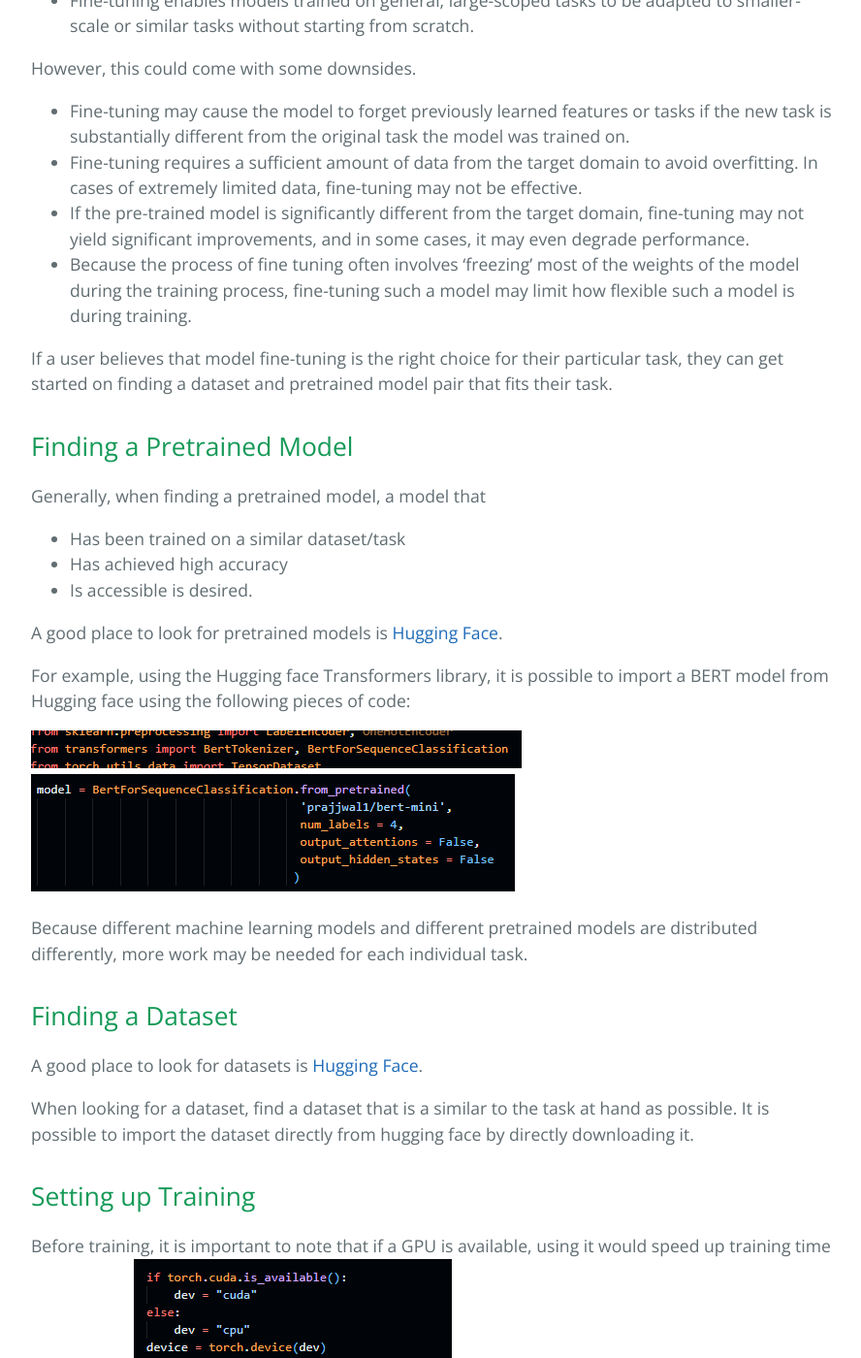
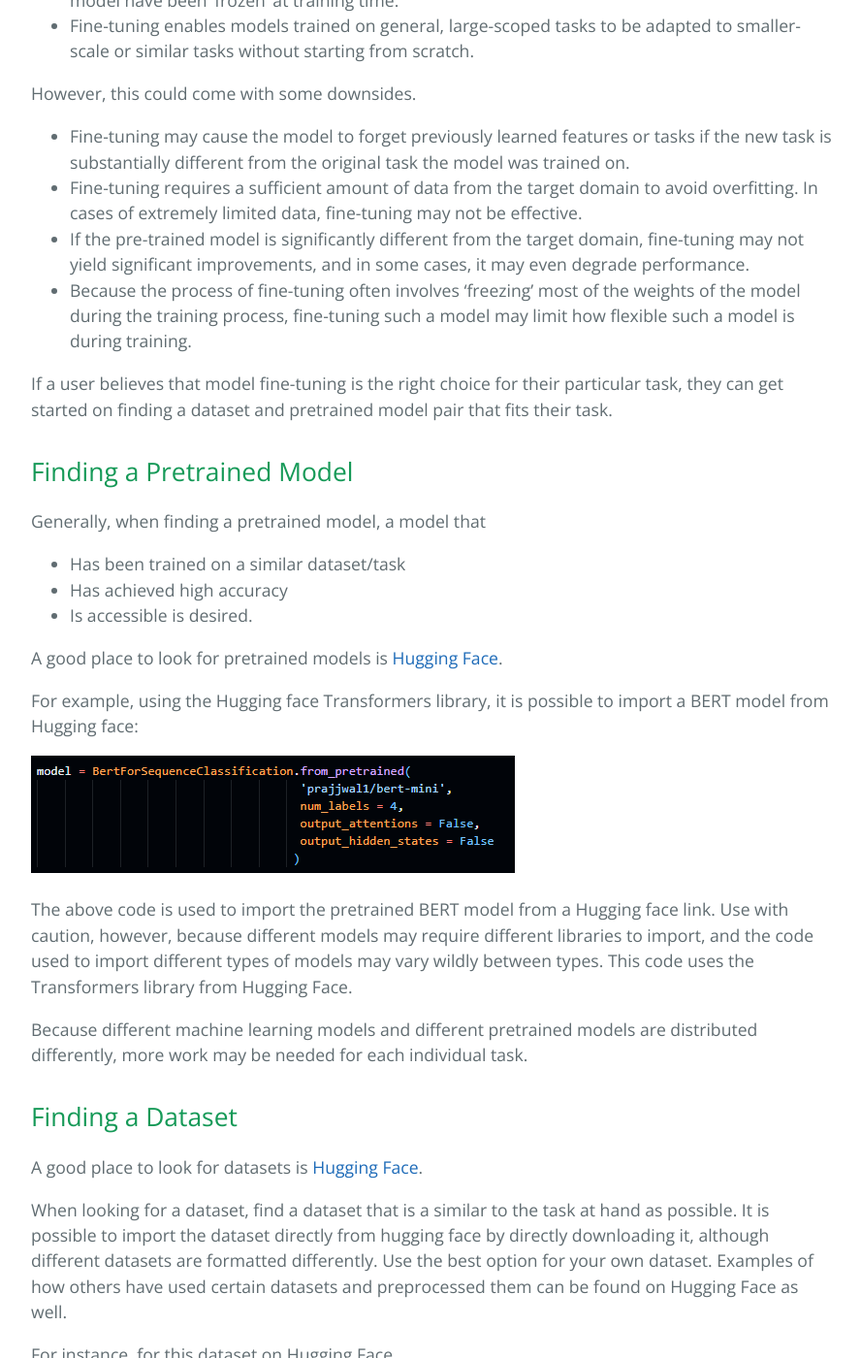
Before and after one commit to learning-software-engineering/learning-software-engineering.github.io, a Jekyll site: the page built from Topics/Tech_Stacks/fine-tuning-ml/fine-tuning.md, in a window 1280 px wide and 1400 px high, scrolled down 1532 px. Shown: the whole window at 97% size, without its empty margins (192-1080 px from the left). Built offline with Jekyll 4.4.1, drawn with Linux system fonts in a browser that asks for light colours; our own code applies the rules of GitHub Pages for plain Markdown files; some of the changed text lies outside the part shown.

Commit message:
Made edits based on comments recieved

```diff
--- a/Topics/Tech_Stacks/fine-tuning-ml/fine-tuning.md
+++ b/Topics/Tech_Stacks/fine-tuning-ml/fine-tuning.md
@@ -25,7 +25,7 @@
 
 This may yield several advantages:
 - Fine-tuning leverages the learning other parties have trained the model to recognize, often taking advantage of learning from larger, more optimized datasets.
-- Fine-tuning may take significantly less time to train, as the process of fine-tuning often involves 'freezing' most of the weights of the model.
+- Fine-tuning may take significantly less time to train, as the process of fine-tuning often involves 'freezing' most of the weights, in other words, preventing the model's weights from changing. This way, training the model only involves training a significantly lower amount of weights.
 - Fine-tuning a model may be resistant to overfitting to training data, as most of the weights of the model have been 'frozen' at training time.
 - Fine-tuning enables models trained on general, large-scoped tasks to be adapted to smaller-scale or similar tasks without starting from scratch.
 
@@ -33,7 +33,7 @@
 - Fine-tuning may cause the model to forget previously learned features or tasks if the new task is substantially different from the original task the model was trained on.
 - Fine-tuning requires a sufficient amount of data from the target domain to avoid overfitting. In cases of extremely limited data, fine-tuning may not be effective.
 - If the pre-trained model is significantly different from the target domain, fine-tuning may not yield significant improvements, and in some cases, it may even degrade performance.
-- Because the process of fine tuning often involves 'freezing' most of the weights of the model during the training process, fine-tuning such a model may limit how flexible such a model is during training.
+- Because the process of fine-tuning often involves 'freezing' most of the weights of the model during the training process, fine-tuning such a model may limit how flexible such a model is during training.
 
 If a user believes that model fine-tuning is the right choice for their particular task, they can get started on finding a dataset and pretrained model pair that fits their task.
 
@@ -47,10 +47,11 @@
 
 A good place to look for pretrained models is [Hugging Face](https://huggingface.co/models).
 
-For example, using the Hugging face Transformers library, it is possible to import a BERT model from Hugging face using the following pieces of code:
+For example, using the Hugging face Transformers library, it is possible to import a BERT model from Hugging face:
 
-![Importing the transformers library](./transformerslib.png)
-![Importing a pre trained BERT model](./Screenshot%202024-03-17%20224606.png)
+![Importing a pre trained BERT model](./ImportingModel.png)
+
+The above code is used to import the pretrained BERT model from a Hugging face link. Use with caution, however, because different models may require different libraries to import, and the code used to import different types of models may vary wildly between types. This code uses the Transformers library from Hugging Face.
 
 Because different machine learning models and different pretrained models are distributed differently, more work may be needed for each individual task.
 
@@ -58,18 +59,24 @@
 
 A good place to look for datasets is [Hugging Face](https://huggingface.co/datasets).
 
-When looking for a dataset, find a dataset that is a similar to the task at hand as possible. It is possible to import the dataset directly from hugging face by directly downloading it.
+When looking for a dataset, find a dataset that is a similar to the task at hand as possible. It is possible to import the dataset directly from hugging face by directly downloading it, although different datasets are formatted differently. Use the best option for your own dataset. Examples of how others have used certain datasets and preprocessed them can be found on Hugging Face as well.
+
+For instance, for this dataset on Hugging Face,
+![Hugging Face Dataset](./HuggingFaceDataset.png)
+
+There is a sidebar containing code that can be useful for learning how others have preprocessed or otherwise use the same dataset.
+![Hugging Face Dataset](./ModelsUsingDataset.png)
+
 
 ## Setting up Training
 
 Before training, it is important to note that if a GPU is available, using it would speed up training time significantly.
 ![GPU testing](./Screenshot%202024-03-17%20225750.png)
+To send a PyTorch tensor or PyTorch Module to the GPU, use the method ".to(device)".
 
-Fine-tuning involves 'freezing' the weights of the pretrained model.
+![Freezing and Overwriting](./OverWritingLastWeights.png)
 
-![Freezing and Overwriting](./overwrite.png)
-
-The first chunk of code freezes the weights of the entire pretrained model. This is important to preserve feature extraction capabilities from the pretrained model throughout fine tuning.
+The first chunk of code freezes the weights of the entire pretrained model. This is important to preserve feature extraction capabilities from the pretrained model throughout fine-tuning.
 
 The second chunk of code creates a PyTorch Module for which to replace the final layer of the pretrained model. This is important to adapt to the new task; the shape of the last layer must be changed to match with the new task. For instance, here, we are training the model to recognize 4 as opposed to 2 classes, so the output of this layer must have size 4. This newly initialized final layer will not have its weights frozen.
 
@@ -81,4 +88,8 @@
 
 ## Conclusions
 
+In this document, we have explored the process of fine-tuning a pre-trained machine learning model. We discussed the importance of selecting an appropriate dataset, and how Hugging Face provides a rich resource for such datasets. We also highlighted the significance of preprocessing and the use of GPUs for accelerating the training process.
+
+We delved into the specifics of setting up the training process, including freezing the weights of the pre-trained model to preserve its feature extraction capabilities, and replacing the final layer of the model to adapt it to the new task.
+
 Having learned what model fine-tuning is and its applications, I hope any reader of this can add this useful skill to their arsenal of software engineering/machine learning skills.
```
Also changed, not shown: other parts of Topics/Tech_Stacks/fine-tuning-ml/fine-tuning.md (+1 -1 lines), Topics/Tech_Stacks/fine-tuning-ml/DetectingGPU.png (renamed from Topics/Tech_Stacks/fine-tuning-ml/Screenshot 2024-03-17 225750.png), Topics/Tech_Stacks/fine-tuning-ml/HuggingFaceDataset.png (added), Topics/Tech_Stacks/fine-tuning-ml/Importing Transformers.png (renamed from Topics/Tech_Stacks/fine-tuning-ml/transformerslib.png), Topics/Tech_Stacks/fine-tuning-ml/ImportingModel.png (renamed from Topics/Tech_Stacks/fine-tuning-ml/Screenshot 2024-03-17 224606.png), Topics/Tech_Stacks/fine-tuning-ml/ModelsUsingDataset.png (added), Topics/Tech_Stacks/fine-tuning-ml/OverWritingLastWeights.png (renamed from Topics/Tech_Stacks/fine-tuning-ml/overwrite.png).
